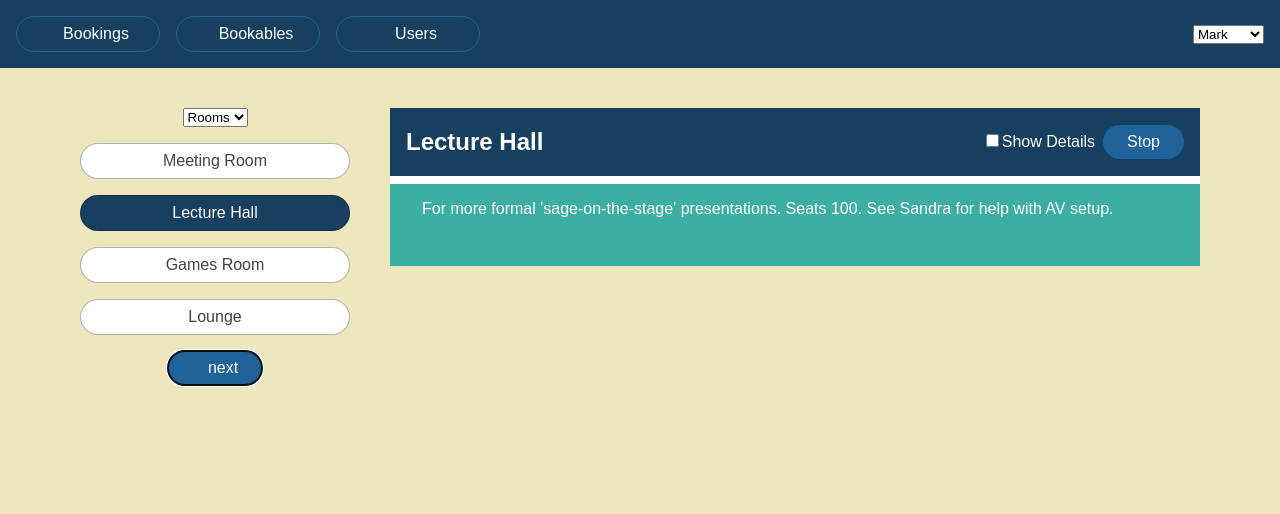
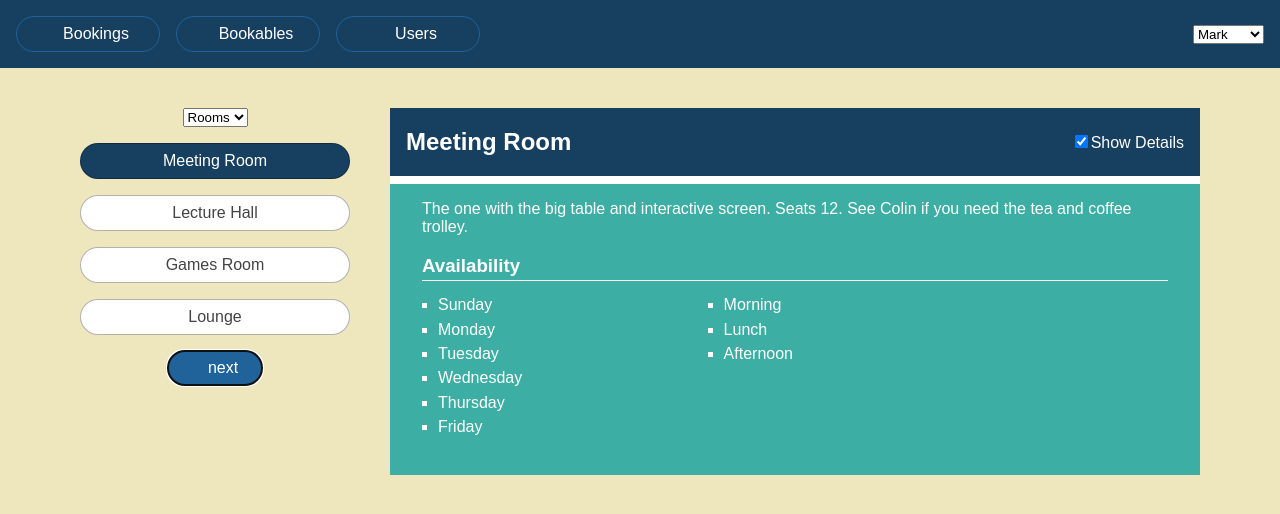
Before and after one commit to nerdcoding/book-react-hooks, a React (Create React App) app in the folder react-hooks/: page /bookables in a window 1280 px wide. Shown: the top 514 px of the page. Built offline with nearby package versions, Linux system fonts and the light colour scheme; data requests are answered from the project's data file; some icons are missing.

Commit message:
Use state and reducer in props as parameters

```diff
--- /dev/null
+++ b/react-hooks/src/components/Bookables/BookablesDetails.js
@@ -0,0 +1,58 @@
+import React, {useState} from "react";
+import {days, sessions} from "../../static.json";
+
+
+export default function BookablesDetails({selectedBookable}) {
+    const [showDetails, setShowDetails] = useState(true);
+
+    return (
+        <>
+            {selectedBookable && (
+                <div className="bookable-details">
+                    <div className="item">
+                        <div className="item-header">
+                            <h2>
+                                {selectedBookable.title}
+                            </h2>
+                            <span className="controls">
+                                <label>
+                                    <input type="checkbox"
+                                           checked={showDetails}
+                                           onChange={() => setShowDetails(old => !old)}
+                                    />
+                                    Show Details
+                                </label>
+                                {/**}<button className="btn"
+                                        onClick={stopPresentation}>
+                                    Stop
+                                </button>**/}
+                            </span>
+                        </div>
+
+                        <p>{selectedBookable.notes}</p>
+
+                        {showDetails && (
+                            <div className="item-details">
+                                <h3>Availability</h3>
+                                <div className="bookable-availability">
+                                    <ul>
+                                        {selectedBookable.days
+                                            .sort()
+                                            .map(day => <li key={day}>{days[day]}</li>)
+                                        }
+                                    </ul>
+                                    <ul>
+                                        {selectedBookable.sessions
+                                            .sort()
+                                            .map(session => <li key={session}>{sessions[session]}</li>)
+                                        }
+                                    </ul>
+                                </div>
+                            </div>
+                        )}
+                    </div>
+                </div>
+            )}
+        </>
+    );
+}
--- a/react-hooks/src/components/Bookables/BookablesList.js
+++ b/react-hooks/src/components/Bookables/BookablesList.js
@@ -15,16 +15,12 @@ const initialState = {
     error: false
 }
 
-export default function BookablesList() {
-    const [state, dispatch] = useReducer(reducer, initialState);
-    const {group, bookables, bookableIndex, showDetails} = state;
-    const {isLoading, error} = state;
+export default function BookablesList({state, dispatch}) {
+    const {group, bookables, bookableIndex, isLoading, error} = state;
 
     const groups = [...new Set(bookables.map(bookable => bookable.group))]
     const bookablesInGroup = bookables.filter(bookable => bookable.group === group);
-    const selectedBookable = bookablesInGroup[bookableIndex];
 
-    const timerRef = useRef(null);
     const nextButtonRef = useRef();
 
     useEffect(() => {
@@ -45,20 +41,6 @@ export default function BookablesList() {
                 });
             });
     }, []);
-
-    useEffect(() => {
-        timerRef.current = setInterval(() => {
-            dispatch({
-                type: "NEXT_BOOKABLE"
-            });
-        }, 3000);
-
-        return stopPresentation;
-    }, []);
-
-    function stopPresentation() {
-        clearInterval(timerRef.current);
-    }
 
     if (error) {
         return <p>{error.message}</p>
@@ -84,18 +66,18 @@ export default function BookablesList() {
 
                 <ul className="bookables items-list-nav">
                     {bookablesInGroup
-                        .map((b, i) =>(
-                            <li key={b.id} className={i === bookableIndex ? "selected" : null}>
+                        .map((bookable, index) =>(
+                            <li key={bookable.id} className={index === bookableIndex ? "selected" : null}>
                                 <button
                                     className="btn"
                                     onClick={() => {
                                         dispatch({
                                             type: "SET_BOOKABLE",
-                                            payload: i
+                                            payload: index
                                         });
                                         nextButtonRef.current.focus();
                                     }}>
-                                        {b.title}
+                                        {bookable.title}
                                 </button>
                             </li>
                         ))
@@ -115,57 +97,6 @@ export default function BookablesList() {
                     </button>
                 </p>
             </div>
-
-            {selectedBookable && (
-                <div className="bookable-details">
-                    <div className="item">
-                        <div className="item-header">
-                            <h2>
-                                {selectedBookable.title}
-                            </h2>
-                            <span className="controls">
-                                <label>
-                                    <input type="checkbox"
-                                           checked={showDetails}
-                                           onChange={() => dispatch({
-                                               type: "TOGGLE_SHOW_DETAILS"
-                                           })}
-                                    />
-                                    Show Details
-                                </label>
-                                <button className="btn"
-                                        onClick={stopPresentation}>
-                                    Stop
-                                </button>
-                            </span>
-                        </div>
-
-                        <p>{selectedBookable.notes}</p>
-
-                        {showDetails && (
-                            <div className="item-details">
-                                <h3>Availability</h3>
-                                <div className="bookable-availability">
-                                    <ul>
-                                        {selectedBookable.days
-                                            .sort()
-                                            .map(day => <li key={day}>{days[day]}</li>)
-                                        }
-                                    </ul>
-                                    <ul>
-                                        {selectedBookable.sessions
-                                            .sort()
-                                            .map(session => <li key={session}>{sessions[session]}</li>)
-                                        }
-                                    </ul>
-                                </div>
-                            </div>
-                        )}
-                    </div>
-                </div>
-            )}
-
-
         </>
     );
 }
--- a/react-hooks/src/components/Bookables/BookablesListRecucer.js
+++ b/react-hooks/src/components/Bookables/BookablesListRecucer.js
@@ -34,12 +34,6 @@ export default function reducer(state, action) {
                 bookableIndex: action.payload
             };
 
-        case "TOGGLE_SHOW_DETAILS":
-            return {
-                ...state,
-                showDetails: !state.showDetails
-            };
-
         case "NEXT_BOOKABLE":
             const bookablesCount = state.bookables
                 .filter(
--- a/react-hooks/src/components/Bookables/BookablesPage.js
+++ b/react-hooks/src/components/Bookables/BookablesPage.js
@@ -1,13 +1,12 @@
 import React from 'react';
-
-import BookablesList from "./BookablesList";
+import BookablesView from "./BookablesView";
 
 
 export default function BookablesPage() {
 
     return (
         <main className="bookables-page">
-            <BookablesList />
+            <BookablesView />
         </main>
     );
 }
--- /dev/null
+++ b/react-hooks/src/components/Bookables/BookablesView.js
@@ -0,0 +1,31 @@
+import React, {useReducer} from "react";
+import BookablesDetails from "./BookablesDetails";
+import reducer from "./BookablesListRecucer";
+import BookablesList from "./BookablesList";
+
+const initialState = {
+    group: "Rooms",
+    bookableIndex: 0,
+    bookables: [],
+    isLoading: true,
+    error: false
+}
+
+export default function BookablesView() {
+    const [state, dispatch] = useReducer(reducer, initialState);
+
+    const bookablesInGroup = state.bookables
+        .filter(bookable => bookable.group === state.group);
+
+    return (
+        <>
+            <BookablesList
+                state={state}
+                dispatch={dispatch}
+            />
+            <BookablesDetails
+                selectedBookable={bookablesInGroup[state.bookableIndex]}
+            />
+        </>
+    );
+}
```
Also changed, not shown: 1 other file (tests, documents, lock files or other folders).
